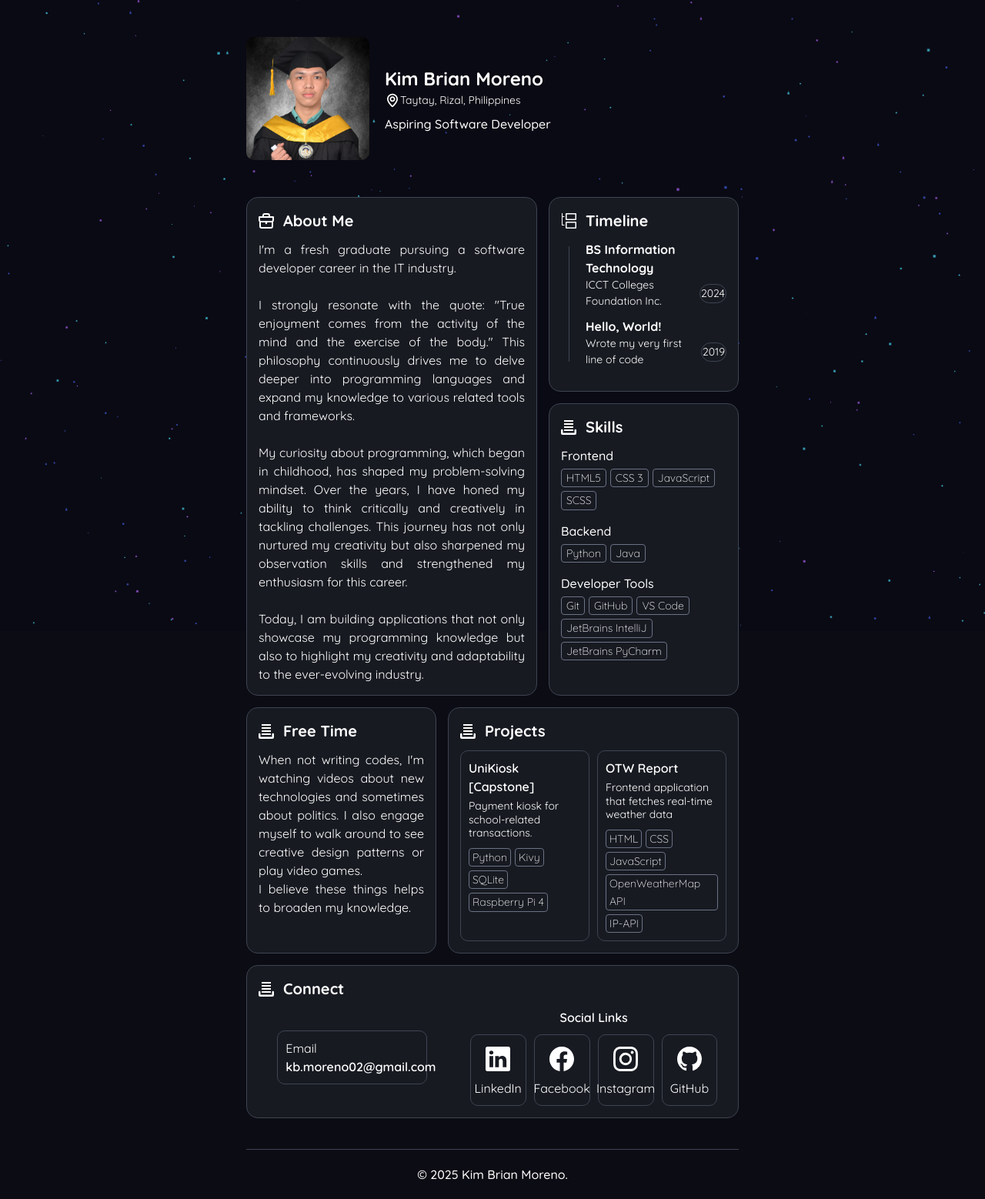
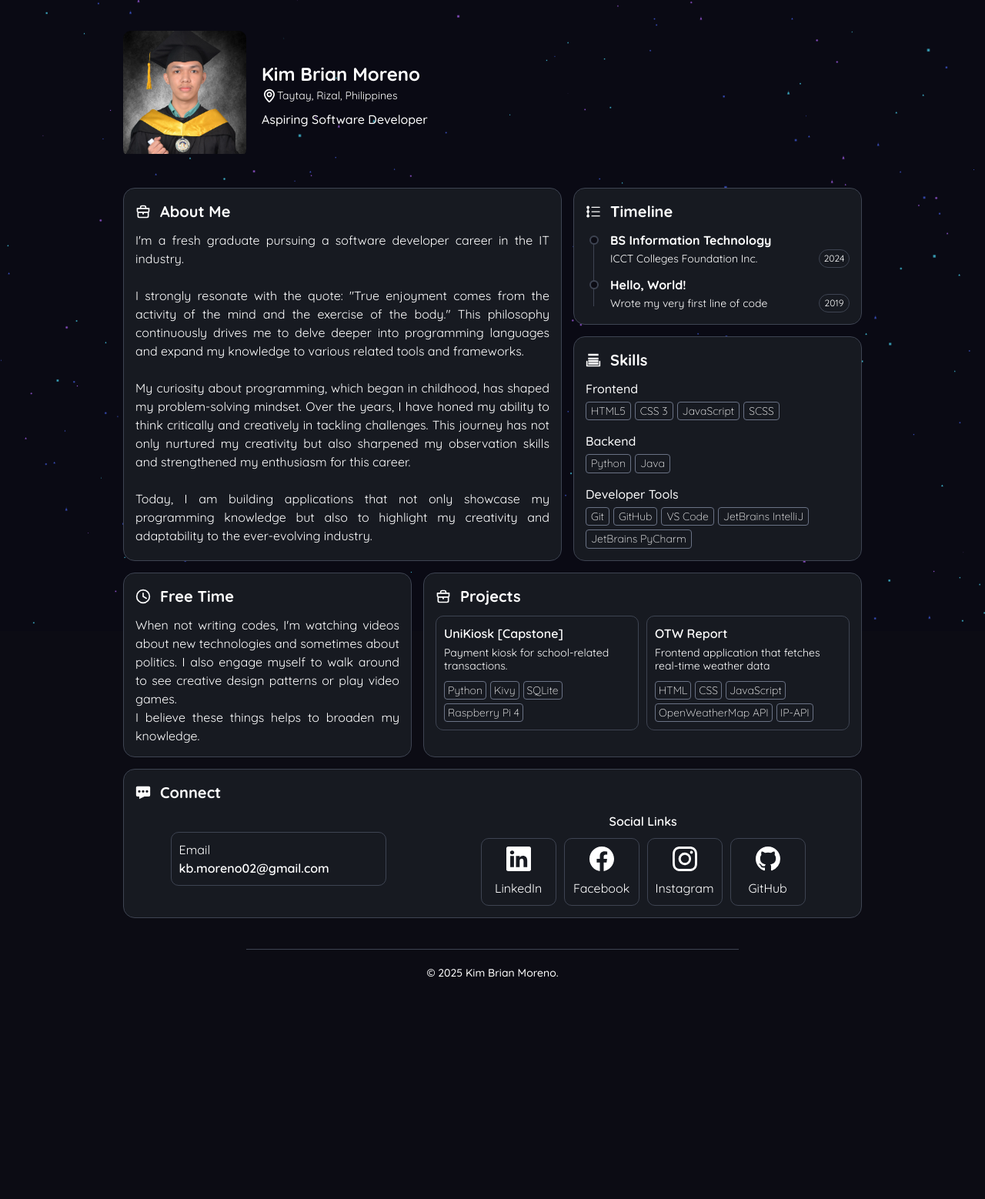
Before and after one commit to kbmoreno/portfolio, a plain HTML site: page index.html in a window 1280 px wide. Shown: the whole page at 77% size. After the commit the page ends 1295 px from the top, so only its background shows below. Drawn offline with Linux system fonts and the light colour scheme.

Commit message:
Enhance responsiveness and design

```diff
--- a/index.html
+++ b/index.html
@@ -5,6 +5,10 @@
     <meta name="viewport" content="width=device-width, initial-scale=1.0">
     <title>Kim Brian Moreno</title>
     <link rel="stylesheet" href="styles/main.css">
+    <link rel="apple-touch-icon" sizes="180x180" href="/assets/icons/apple-touch-icon.png">
+    <link rel="icon" type="image/png" sizes="32x32" href="/assets/icons/favicon-32x32.png">
+    <link rel="icon" type="image/png" sizes="16x16" href="/assets/icons/favicon-16x16.png">
+    <link rel="manifest" href="/assets/icons/site.webmanifest">
 </head>
 <body>
     <section class="finisher-header" id="night"></section>
@@ -27,8 +31,8 @@
         <section id="showcase">
             <div id="about" class="box">
                 <div class="box-head">
-                    <svg viewBox="0 0 20 20" aria-hidden="true">
-                        <path d="m19 4h-4v-1a3 3 0 00-3-3h-4a3 3 0 00-3 3v1h-4a1 1 0 00-1 1v4a3 3 0 001 2.22v5.78a3 3 0 003 3h12a3 3 0 003-3v-5.78a3 3 0 001-2.22v-4a1 1 0 00-1-1zm-12-1a1 1 0 011-1h4a1 1 0 011 1v1h-6zm10 14a1 1 0 01-1 1h-12a1 1 0 01-1-1v-5h5.8v1a1 1 0 002.4 0v-1h5.8zm1-8a1 1 0 01-1 1h-14a1 1 0 01-1-1v-3h16z"/>
+                    <svg viewBox="0 0 24 24" aria-hidden="true">
+                        <path d="m20 8H4v3a1 1 0 001 1h14a1 1 0 001-1zm-1 6h-5.8v1.25a1 1 0 01-2.4 0V14H5v5a1 1 0 001 1h12a1 1 0 001-1zM9 6h6V5a1 1 0 00-1-1h-4A1 1 0 009 5zm12 0a1 1 0 011 1v4a3 3 0 01-1 2.26v5.76a3 3 0 01-3 3H6a3 3 0 01-3-3v-5.78A3 3 0 012 11V7a1 1 0 011-1h4V5a3 3 0 013-3h4a3 3 0 013 3v1h4z"/>
                     </svg>
                     <h2>About Me</h2>
                 </div>
@@ -54,14 +58,15 @@
             </div>
             <div id="timeline" class="box">
                 <div class="box-head">
-                    <svg viewBox="0 0 20 20" aria-hidden="true">
-                        <path d="M7 0H19q1 0 1 1V8q0 1-1 1H7Q6 9 6 8V1Q6 0 7 0Zm.5 1.5v6h11v-6H7.5ZM7 11H19q1 0 1 1v7q0 1-1 1H7q-1 0-1-1V12q0-1 1-1Zm.5 1.5v6h11v-6H7.5ZM1 0V16H4.5V15H2V5H4.5V4H2V0H1Z"/>
+                    <svg viewBox="0 0 24 24" aria-hidden="true">
+                        <path d="m6 12c0-.975-.6-1.8-1.5-2.1V7.35c.9-.3 1.5-1.125 1.5-2.1C6 3.975 5.025 3 3.75 3S1.5 3.975 1.5 5.25c0 .975.6 1.8 1.5 2.1V9.9c-.9.3-1.5 1.125-1.5 2.1s.6 1.8 1.5 2.1v2.55c-.9.3-1.5 1.125-1.5 2.1 0 1.275.975 2.25 2.25 2.25S6 20.025 6 18.75c0-.975-.6-1.8-1.5-2.1V14.1C5.4 13.8 6 12.975 6 12zm15.75-6h-12C9.3 6 9 5.7 9 5.25s.3-.75.75-.75h12c.45 0 .75.3.75.75s-.3.75-.75.75zm0 6.75h-12c-.45 0-.75-.3-.75-.75s.3-.75.75-.75h12c.45 0 .75.3.75.75s-.3.75-.75.75zm0 6.75h-12c-.45 0-.75-.3-.75-.75s.3-.75.75-.75h12c.45 0 .75.3.75.75s-.3.75-.75.75z"/>
                     </svg>
                     <h2>Timeline</h2>
                 </div>
                 <div class="box-body">
                     <div class="borderline"></div>
                     <div class="content">
+                        <div class="circle"></div>
                         <p>BS Information Technology</p>
                         <div>
                             <p>ICCT Colleges Foundation Inc.</p>
@@ -69,6 +74,7 @@
                         </div>
                     </div>
                     <div class="content">
+                        <div class="circle"></div>
                         <p>Hello, World!</p>
                         <div>
                             <p>Wrote my very first line of code</p>
@@ -79,8 +85,8 @@
             </div>
             <div id="skills" class="box">
                 <div class="box-head">
-                    <svg viewBox="0 0 20 20">
-                        <path d="m0 19V14a1 1 0 012.5 0v3.5h15V14A1 1 0 0120 14v4q0 2-2 2H2q-2 0-2-2Zm4-4V13H16v2H4Zm0-4V9H16v2H4ZM4 7V5H16V7H4ZM4 3V1H16V3H4Z"/>
+                    <svg viewBox="0 0 24 24">
+                        <path d="M1 21V14a1 1 0 012 0v6H21V14a1 1 0 012 0v7q0 1-1 1H2q-1 0-1-1Zm3-2V16H20v3H4Zm0-4V12H20v3H4Zm0-4V8H20v3H4ZM4 5V2H20V5H4Z"/>
                     </svg>
                     <h2>Skills</h2>
                 </div>
@@ -115,8 +121,8 @@
             </div>
             <div id="free-time" class="box">
                 <div class="box-head">
-                    <svg viewBox="0 0 20 20">
-                        <path d="m0 19V14a1 1 0 012.5 0v3.5h15V14A1 1 0 0120 14v4q0 2-2 2H2q-2 0-2-2Zm4-4V13H16v2H4Zm0-4V9H16v2H4ZM4 7V5H16V7H4ZM4 3V1H16V3H4Z"/>
+                    <svg viewBox="0 0 24 24">
+                        <path d="M12 3A9 9 90 113 12a9.05 9.05 90 019-9m0-2A11 11 90 1023 12 10.95 10.95 90 0012 1Zm5 15a.85.85 90 01-.5-.15L11 12.55V7a1 1 90 012 0v4.45l4.5 2.7a.95.95 90 01.35 1.35A.95.95 90 0117 16Z"/>
                     </svg>
                     <h2>Free Time</h2>
                 </div>
@@ -131,8 +137,8 @@
             </div>
             <div id="projects" class="box">
                 <div class="box-head">
-                    <svg viewBox="0 0 20 20">
-                        <path d="m0 19V14a1 1 0 012.5 0v3.5h15V14A1 1 0 0120 14v4q0 2-2 2H2q-2 0-2-2Zm4-4V13H16v2H4Zm0-4V9H16v2H4ZM4 7V5H16V7H4ZM4 3V1H16V3H4Z"/>
+                    <svg viewBox="0 0 24 24">
+                        <path d="m20 8H4v3a1 1 0 001 1h14a1 1 0 001-1zm-1 6h-5.8v1.25a1 1 0 01-2.4 0V14H5v5a1 1 0 001 1h12a1 1 0 001-1zM9 6h6V5a1 1 0 00-1-1h-4A1 1 0 009 5zm12 0a1 1 0 011 1v4a3 3 0 01-1 2.26v5.76a3 3 0 01-3 3H6a3 3 0 01-3-3v-5.78A3 3 0 012 11V7a1 1 0 011-1h4V5a3 3 0 013-3h4a3 3 0 013 3v1h4z"/>
                     </svg>
                     <h2>Projects</h2>
                 </div>
@@ -164,8 +170,8 @@
             </div>
             <div id="connect" class="box">
                 <div class="box-head">
-                    <svg viewBox="0 0 20 20">
-                        <path d="m0 19V14a1 1 0 012.5 0v3.5h15V14A1 1 0 0120 14v4q0 2-2 2H2q-2 0-2-2Zm4-4V13H16v2H4Zm0-4V9H16v2H4ZM4 7V5H16V7H4ZM4 3V1H16V3H4Z"/>
+                    <svg viewBox="0 0 24 24">
+                        <path d="m1 4v12q0 2 2 2H6v4l8-4h7q2 0 2-2V4q0-2-2-2H3Q1 2 1 4ZM6 8a1 1 0 010 4A1 1 0 016 8Zm6 0a1 1 0 010 4 1 1 0 010-4Zm6 0a1 1 0 010 4 1 1 0 010-4Z"/>
                     </svg>
                     <h2>Connect</h2>
                 </div>
--- /dev/null
+++ b/styles/base/_base.scss
@@ -0,0 +1,99 @@
+@import url('https://fonts.googleapis.com/css2?family=Quicksand:wght@300..700&display=swap');
+
+// ==============================
+// Scrollbar Styles
+// ==============================
+::-webkit-scrollbar {
+    width: 14px;
+}
+
+::-webkit-scrollbar-thumb {
+    background-color: $scrollbar-color;
+}
+
+::-webkit-scrollbar-thumb:hover {
+    background-color: $primary-color;
+}
+
+::-webkit-scrollbar-track {
+    background-color: $background-color;
+    border: none;
+}
+
+// ==============================
+// Global Style Reset
+// ==============================
+*, *::before, *::after {
+    box-sizing: border-box;
+    margin: 0;
+    padding: 0;
+}
+
+html {
+    scroll-behavior: smooth;
+    font-family: 'Quicksand', sans-serif;
+    font-size: 62.5%;
+    color: $text-color;
+    line-height: 1.5;
+}
+
+body {
+    overflow-x: hidden;
+    background-color: $background-color;
+}
+
+h1 {
+    font-size: 2.4rem;
+    font-weight: 700;
+}
+
+h2 {
+    font-size: 2.0rem;
+    font-weight: 700;
+}
+
+h3 {
+    font-size: 1.6rem;
+    font-weight: 600;
+}
+
+h4 {
+    font-size: 1.4rem;
+    font-weight: 600;
+}
+
+h5 {
+    font-size: 1.2rem;
+    font-weight: 500;
+}
+
+h6 {
+    font-size: 1.0rem;
+    font-weight: 500;
+}
+
+a {
+    color: $text-color;
+    text-decoration: none;
+}
+
+// ==============================
+// Utility Classes
+// ==============================
+.h {
+    top: 0.4rem;
+    opacity: 0 !important;
+    visibility: hidden !important;
+    transition:
+        top 0.6s ease-in-out,
+        opacity 0.6s ease-in-out;
+}
+
+.v {
+    top: 0rem;
+    opacity: 1 !important;
+    visibility: visible !important;
+    transition:
+        top 0.6s ease-in-out,
+        opacity 0.6s ease-in-out;
+}
--- a/styles/main.scss
+++ b/styles/main.scss
@@ -1,110 +1,9 @@
-@import url('https://fonts.googleapis.com/css2?family=Quicksand:wght@300..700&display=swap');
+// Import base styles and mixins
+@import 'base/variables';
+@import 'base/base';
+@import 'mixin/mixin';
 
-$background-color: #0C0C14;
-$surface-color-1: #171A21;
-$surface-color-2: #1F2229;
-$border-color-1: #3E4452;
-$border-color-2: #6A7285;
-$text-color: #FFFFFF;
-$scrollbar-color: #2B3347;
-$primary-color: #41BFD9;
-
-@mixin flex-row($justify: flex-start, $align: stretch, $gap: 0) {
-    display: flex;
-    flex-direction: row;
-    justify-content: $justify;
-    align-items: $align;
-    gap: $gap;
-}
-
-@mixin flex-column($justify: flex-start, $align: stretch, $gap: 0) {
-    display: flex;
-    flex-direction: column;
-    justify-content: $justify;
-    align-items: $align;
-    gap: $gap;
-}
-
-@mixin top-hover($hover-top: -0.3rem, $hover-bg: $surface-color-2) {
-    transition: top 0.2s ease-in, background-color 0.2s ease-in;
-
-    &:hover {
-        top: $hover-top;
-        background-color: $hover-bg;
-    }
-}
-
-::-webkit-scrollbar {
-    width: 14px;
-}
-
-::-webkit-scrollbar-thumb {
-    background-color: $scrollbar-color;
-}
-
-::-webkit-scrollbar-thumb:hover {
-    background-color: $primary-color;
-}
-
-::-webkit-scrollbar-track {
-    background-color: $background-color;
-    border: none;
-}
-
-*, *::before, *::after {
-    box-sizing: border-box;
-    margin: 0;
-    padding: 0;
-}
-
-html {
-    scroll-behavior: smooth;
-    font-family: 'Quicksand', sans-serif;
-    font-size: 62.5%;
-    color: $text-color;
-    line-height: 1.5;
-}
-
-body {
-    overflow-x: hidden;
-    background-color: $background-color;
-}
-
-h1 {
-    font-size: 2.4rem;
-    font-weight: 700;
-}
-
-h2 {
-    font-size: 2.0rem;
-    font-weight: 700;
-}
-
-h3 {
-    font-size: 1.6rem;
-    font-weight: 600;
-}
-
-h4 {
-    font-size: 1.4rem;
-    font-weight: 600;
-}
-
-h5 {
-    font-size: 1.2rem;
-    font-weight: 500;
-}
-
-h6 {
-    font-size: 1.0rem;
-    font-weight: 500;
-}
-
-a {
-    color: $text-color;
-    text-decoration: none;
-}
-
+// Finisher header styles
 .finisher-header {
     position: fixed;
     width: 105%;
@@ -113,22 +12,27 @@ a {
     left: 50%;
     transform: translate(-50%, -50%);
     z-index: -100;
+    pointer-events: none;
+    user-select: none;
 }
 
+// Main content styles
 main#main {
     position: relative;
-    width: 50%;
-    left: 50%;
-    transform: translateX(-50%);
+    max-width: 98rem;
+    margin: 0 auto;
+    padding: 2rem 1rem;
 }
 
+// Banner section styles
 #banner {
     @include flex-row(null, center, 2rem);
-    margin: 6vh 0;
+    margin-top: clamp(2rem, 2vh, 3rem);
+    margin-bottom: clamp(4rem, 4vh, 5rem);
 
     .banner-image {
-        width: 16rem;
-        height: 16rem;
+        max-width: 16rem;
+        height: auto;
         border-radius: 1rem;
         overflow: hidden;
 
@@ -163,8 +67,17 @@ main#main {
             font-weight: 500;
         }
     }
+
+    @media (max-width: $breakpoint-xs) {
+        @include flex-column(null, center, 2rem);
+
+        .banner-text {
+            align-items: center;
+        }
+    }
 }
 
+// Showcase section styles
 #showcase {
     display: grid;
     grid-template-columns: repeat(5, minmax(0, 1fr));
@@ -177,11 +90,6 @@ main#main {
         border: 1px solid $border-color-1;
         border-radius: 1.5rem;
         background-color: $surface-color-1;
-
-        &:hover {
-            border-color: $primary-color;
-            transition: border-color 0.4s ease-in-out;
-        }
 
         .box-head {
             @include flex-row(null, center, 1.2rem);
@@ -196,9 +104,26 @@ main#main {
         .box-body {
             font-size: 1.6rem;
         }
+
+        &:hover {
+            border-color: $primary-color;
+            transition: border-color 0.4s ease-in-out;
+        }
+    }
+
+    @media (max-width: $breakpoint-md) {
+        grid-template-columns: 1fr;
+
+        @each $id, $position in $showcase-md-order {
+            ##{$id} {
+                grid-column: 1;
+                grid-row: $position;
+            }
+        }
     }
 }
 
+// About box styles
 #about {
     grid-column: 1 / 4;
     grid-row: 1 / 4;
@@ -208,6 +133,7 @@ main#main {
     }
 }
 
+// Timeline box styles
 #timeline {
     grid-column: 4 / 6;
     grid-row: 1 / 2;
@@ -227,10 +153,20 @@ main#main {
 
         .content {
             @include flex-column();
+            position: relative;
             margin-bottom: 1rem;
 
-            &:last-child {
-                margin-bottom: 0;
+            .circle {
+                position: absolute;
+                top: 1.2rem;
+                left: -2.1rem;
+                transform: translate(-50%, -50%);
+                width: 1.2rem;
+                height: 1.2rem;
+                border: 2px solid $border-color-1;
+                border-radius: 1rem;
+                background-color: $background-color;
+                transition: background-color 0.2s ease-out;
             }
 
             > p {
@@ -239,24 +175,36 @@ main#main {
 
             > div {
                 @include flex-row(space-between, center, 1rem);
-                font-size: 1.4rem;
 
                 p:first-child {
+                    font-size: 1.4rem;
                     width: 80%;
                 }
 
                 p:last-child {
-                    flex-grow: 1;
+                    width: clamp(3rem, 20%, 4rem);
                     border: 1px solid $border-color-1;
                     border-radius: 3rem;
-                    padding: 0.1rem;
+                    padding: 0.2rem 0rem;
+                    font-size: 1.2rem;
                     text-align: center;
+                }
+            }
+
+            &:last-child {
+                margin-bottom: 0;
+            }
+
+            &:hover {
+                .circle {
+                    background-color: $primary-color;
                 }
             }
         }
     }
 }
 
+// Skills box styles
 #skills {
     grid-column: 4 / 6;
     grid-row: 2 / 4;
@@ -293,6 +241,7 @@ main#main {
     }
 }
 
+// Free-time box styles
 #free-time {
     grid-column: 1 / 3;
     grid-row: 4 / 5;
@@ -302,6 +251,7 @@ main#main {
     }
 }
 
+// Projects box styles
 #projects {
     grid-column: 3 / 6;
     grid-row: 4 / 5;
@@ -354,6 +304,7 @@ main#main {
     }
 }
 
+// Connect box styles
 #connect {
     grid-column: 1 / 6;
     grid-row: 5 / 6;
@@ -361,19 +312,20 @@ main#main {
     .box-body {
         display: grid;
         grid-template-columns: 40% 60%;
+        grid-template-rows: 1fr;
         gap: 1rem;
 
         .contacts-1 {
             @include flex-column(center, center, 0.5rem);
-            grid-column: 1 / 2;
+            grid-column: 1;
+            grid-row: 1;
 
             > a {
-                width: 80%;
+                width: clamp(25rem, 80%, 28rem);
                 padding: 1rem;
                 border: 1px solid $border-color-1;
                 border-radius: 1rem;
                 @include top-hover($hover-top: 0);
-
 
                 > h3 {
                     font-weight: 400;
@@ -388,7 +340,8 @@ main#main {
 
         .contacts-2 {
             @include flex-column($gap: 1rem);
-            grid-column: 2 / 3;
+            grid-column: 2;
+            grid-row: 1;
 
             > h3 {
                 text-align: center;
@@ -398,11 +351,9 @@ main#main {
                 @include flex-row(center, center, 1rem);
 
                 a {
-                    @include flex-column(null, center, 1rem);
-                    position: relative;
-                    top: 0;
-                    width: 20%;
-                    padding: 1.5rem 1rem 1rem 1rem;
+                    @include flex-column(center, center, 1rem);
+                    width: clamp(8.4rem, 20%, 9.8rem);
+                    height: clamp(88px, 8.8rem, 92px);
                     border: 1px solid $border-color-1;
                     border-radius: 1rem;
                     @include top-hover();
@@ -415,36 +366,44 @@ main#main {
                 }
             }
         }
+
+        @media (max-width: $breakpoint-md) {
+            grid-template-columns: 1fr;
+            grid-template-rows: 1fr 2fr;
+
+            .contact-1 {
+                grid-column: 1;
+                grid-row: 1;
+            }
+
+            .contacts-2 {
+                grid-column: 1;
+                grid-row: 2;
+
+                > div {
+                    @include flex-row(center, center, 1rem);
+                    flex-wrap: wrap;
+                }
+            }
+        }
     }
 }
 
+// Footer styles
 footer {
     position: relative;
-    left: 50%;
-    transform: translateX(-50%);
-    width: 50%;
-    margin-top: 5vh;
+    width: clamp(60rem, 50%, 96rem);
+    max-width: 96rem;
+    margin: 0 auto;
+    margin-top: clamp(2rem, 2vh, 3rem);
+    margin-bottom: clamp(2rem, 2vh, 3rem);
     border-top: 1px solid $border-color-1;
-    padding: 2rem 0;
-    font-size: 1.6rem;
+    padding-top: 2rem;
+    font-size: 1.4rem;
     font-weight: 500;
     text-align: center;
+
+    @media (max-width: $breakpoint-md) {
+        width: clamp(25rem, 80%, 60rem);
+    }
 }
-
-.h {
-    top: 0.4rem;
-    opacity: 0 !important;
-    visibility: hidden !important;
-    transition:
-        top 0.6s ease-in-out,
-        opacity 0.6s ease-in-out;
-}
-
-.v {
-    top: 0rem;
-    opacity: 1 !important;
-    visibility: visible !important;
-    transition:
-        top 0.6s ease-in-out,
-        opacity 0.6s ease-in-out;
-}
```
Also changed, not shown: styles/base/_variables.scss (added, +26 -0 lines), styles/mixin/_mixin.scss (added, +25 -0 lines), assets/icons/android-chrome-192x192.png (added), assets/icons/android-chrome-512x512.png (added), assets/icons/apple-touch-icon.png (added), assets/icons/favicon-16x16.png (added), assets/icons/favicon-32x32.png (added), assets/icons/favicon.ico (added), assets/icons/site.webmanifest (added), styles/main.css, 1 other file.
